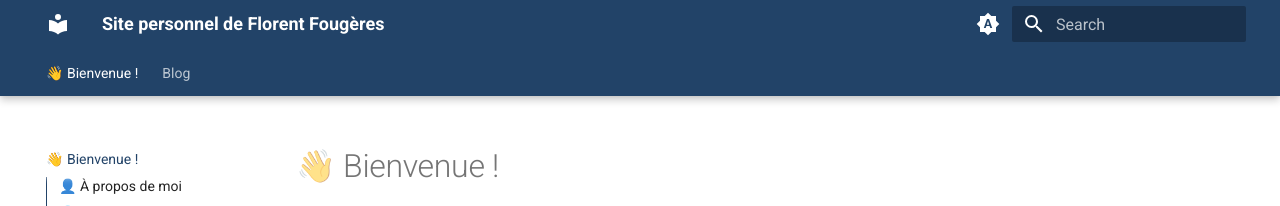
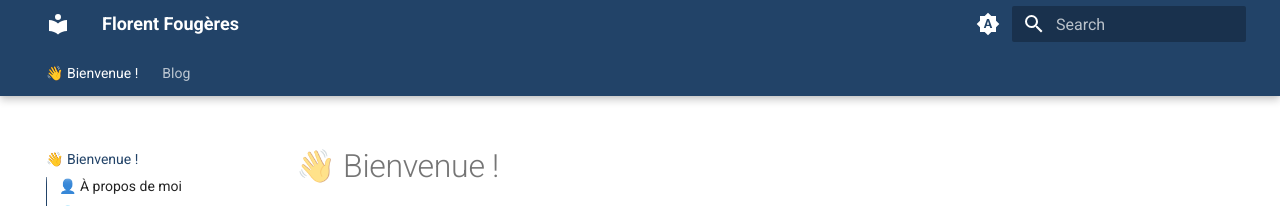
Before and after one commit to florentfougeres/website, an MkDocs documentation site: the page built from website/docs/index.md, in a window 1280 px wide. Shown: the top 206 px of the page. Built offline with MkDocs 1.6.1 and Material for MkDocs 9.7.7, drawn with Linux system fonts in a browser that asks for light colours.

Commit message:
Ajout icon

```diff
--- a/website/mkdocs.yml
+++ b/website/mkdocs.yml
@@ -1,8 +1,9 @@
-site_name: Site personnel de Florent Fougères
+site_name: Florent Fougères
 site_url: http://florentfougeres.github.io/website
 
 theme:
   name: material
+  favicon: assets/favicon.png
   custom_dir: overrides
   palette:
       - media: "(prefers-color-scheme)"
```
Also changed, not shown: website/docs/assets/favicon.png (added).
